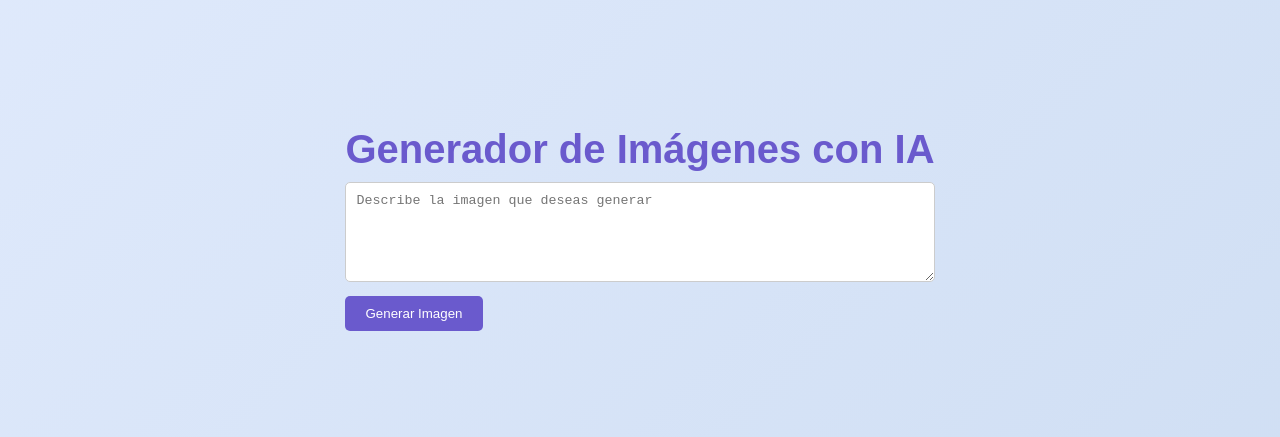
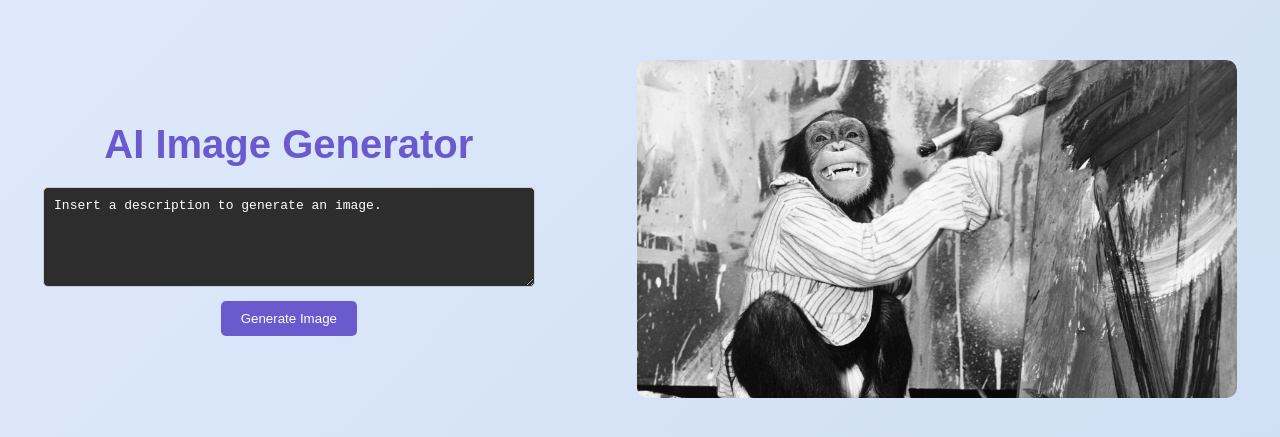
Before and after one commit to RaulMV22/IMAGIN-AI, a Next.js app: page / in a window 1280 px wide. Shown: the part 171-608 px from the top of the page. Built offline with nearby package versions, Linux system fonts and the light colour scheme.

Commit message:
Mejora de apariencia completa

```diff
--- a/src/components/MainScreen.css
+++ b/src/components/MainScreen.css
@@ -1,3 +1,4 @@
+/* 🌟 ESTILOS GENERALES */
 body {
     background: linear-gradient(135deg, #e0eafc, #cfdef3);
     font-family: 'Arial', sans-serif;
@@ -5,36 +6,58 @@ body {
     padding: 0;
 }
 
+/* 🌟 CONTENEDOR PRINCIPAL */
 .main-container {
     display: flex;
+    flex-direction: row;
     justify-content: center;
     align-items: center;
     height: 100vh;
+    width: 100%;
+    gap: 5vw;
+    padding: 2vw;
 }
 
-.card {
-    background: rgba(255, 255, 255, 0.8);
-    border-radius: 15px;
-    padding: 20px;
-    box-shadow: 0 4px 20px rgba(0, 0, 0, 0.1);
+/* 🌟 SECCIÓN DE ENTRADA */
+.input-area {
+    width: 40%;
+    max-width: 500px;
     text-align: center;
-    width: 400px;
+    margin-right: 3vw;
 }
 
 .title {
     font-size: 2.5em;
     color: #6a5acd;
+    margin-bottom: 20px;
 }
 
+/* Textarea */
 .textarea {
     width: 100%;
     height: 100px;
     border-radius: 5px;
     border: 1px solid #ccc;
     padding: 10px;
-    margin: 10px 0;
+    font-size: 1em;
+    background-color: #2d2d2d;
+    color: white;
+    transition: background-color 0.3s, opacity 0.3s;
 }
 
+/* Cuando el textarea está vacío */
+.textarea:empty {
+    color: grey;
+}
+
+/* Cambia de color cuando está deshabilitado */
+.textarea:disabled {
+    background-color: #555;
+    cursor: not-allowed;
+    opacity: 0.7;
+}
+
+/* Botón */
 .btn {
     background-color: #6a5acd;
     color: white;
@@ -42,6 +65,7 @@ body {
     border-radius: 5px;
     padding: 10px 20px;
     cursor: pointer;
+    margin-top: 10px;
     transition: background-color 0.3s;
 }
 
@@ -49,16 +73,50 @@ body {
     background-color: #5a4db1;
 }
 
-.status-message {
-    margin: 10px 0;
-    color: #333;
+/* 🌟 SECCIÓN DE LA IMAGEN */
+.image-area {
+    width: 50%;
+    max-width: 600px;
+    height: auto;
+    display: flex;
+    justify-content: center;
+    align-items: center;
+    background-color: transparent;
+    border-radius: 10px;
+    position: relative;
+    overflow: hidden;
 }
 
-.image-container {
-    margin-top: 20px;
+/* Imagen generada */
+.generated-image {
+    width: 100%;
+    height: auto;
+    object-fit: contain;
+    border-radius: 10px;
 }
 
-.generated-image {
-    max-width: 100%;
+/* 🌟 SPINNER Y OSCURECIMIENTO */
+.loading-overlay {
+    position: absolute;
+    width: 100%;
+    height: 100%;
+    background: rgba(0, 0, 0, 0.5);
+    display: flex;
+    justify-content: center;
+    align-items: center;
     border-radius: 10px;
 }
+
+.spinner {
+    border: 5px solid rgba(255, 255, 255, 0.3);
+    border-top: 5px solid white;
+    border-radius: 50%;
+    width: 50px;
+    height: 50px;
+    animation: spin 1s linear infinite;
+}
+
+@keyframes spin {
+    from { transform: rotate(0deg); }
+    to { transform: rotate(360deg); }
+}
--- a/src/components/MainScreen.tsx
+++ b/src/components/MainScreen.tsx
@@ -1,20 +1,23 @@
 import { useState, useEffect } from "react";
-import './MainScreen.css';
+import "./MainScreen.css";
 
 const MainScreen = () => {
-  const [prompt, setPrompt] = useState<string>("");
-  const [imageUrl, setImageUrl] = useState<string>("");
+  const defaultImage = "/images/default.jpg"; // Imagen por defecto
+  const defaultPlaceholder = "Insert a description to generate an image."; // Texto por defecto
+  const [prompt, setPrompt] = useState<string>(defaultPlaceholder);
+  const [imageUrl, setImageUrl] = useState<string>(defaultImage);
   const [loading, setLoading] = useState<boolean>(false);
   const [statusMessage, setStatusMessage] = useState<string>("");
 
   const generateImage = async () => {
-    if (!prompt.trim()) {
-      alert("Por favor ingresa una descripción para generar la imagen.");
+    if (!prompt.trim() || prompt === defaultPlaceholder) {
+      alert("Please enter a valid description.");
       return;
     }
 
     setLoading(true);
-    setStatusMessage("Generando imagen... Esto puede tardar hasta 5 minutos.");
+    setImageUrl(defaultImage); // Reinicia la imagen a la por defecto
+    setPrompt(defaultPlaceholder); // Restablece el texto del textarea
 
     try {
       const response = await fetch("/api/replicate", {
@@ -27,8 +30,7 @@ const MainScreen = () => {
       console.log("Respuesta de la API en el frontend:", data);
 
       if (data.imageUrl) {
-        setImageUrl(data.imageUrl);
-        setStatusMessage("Imagen generada con éxito.");
+        setImageUrl(data.imageUrl); // Carga la nueva imagen cuando se recibe
       } else {
         console.warn("No se recibió una imagen válida:", data);
         setStatusMessage("No se pudo generar la imagen. Intenta con otro prompt.");
@@ -41,7 +43,6 @@ const MainScreen = () => {
     }
   };
 
-  // Desaparecer el mensaje de estado después de 5 segundos
   useEffect(() => {
     if (statusMessage) {
       const timer = setTimeout(() => {
@@ -51,30 +52,54 @@ const MainScreen = () => {
     }
   }, [statusMessage]);
 
+  // Manejar el evento cuando el usuario hace clic en el textarea
+  const handleFocus = () => {
+    if (prompt === defaultPlaceholder) {
+      setPrompt("");
+    }
+  };
+
+  // Manejar cuando el usuario deja de escribir y no puso nada
+  const handleBlur = () => {
+    if (prompt.trim() === "") {
+      setPrompt(defaultPlaceholder);
+    }
+  };
+
+  // Manejar la tecla "Enter" en el textarea
+  const handleKeyDown = (event: React.KeyboardEvent<HTMLTextAreaElement>) => {
+    if (event.key === "Enter" && !loading) {
+      event.preventDefault();
+      generateImage();
+    }
+  };
+
   return (
     <div className="main-container">
       <div className="input-area">
-        <h1 className="title">Generador de Imágenes con IA</h1>
+        <h1 className="title">AI Image Generator</h1>
         <textarea
           value={prompt}
           onChange={(e) => setPrompt(e.target.value)}
-          placeholder="Describe la imagen que deseas generar"
+          onFocus={handleFocus}
+          onBlur={handleBlur}
+          onKeyDown={handleKeyDown}
           className="textarea"
+          disabled={loading}
         />
-        <br />
         <button onClick={generateImage} disabled={loading} className="btn">
-          {loading ? "Generando..." : "Generar Imagen"}
+          {loading ? "Generating..." : "Generate Image"}
         </button>
         {statusMessage && <p className="status-message">{statusMessage}</p>}
       </div>
+
       <div className="image-area">
-        {imageUrl && (
-          <img
-            src={imageUrl}
-            alt="Imagen generada"
-            className="generated-image"
-          />
+        {loading && (
+          <div className="loading-overlay">
+            <div className="spinner"></div>
+          </div>
         )}
+        <img src={imageUrl} alt="Generated Image" className={`generated-image ${loading ? "blurred" : ""}`} />
       </div>
     </div>
   );
```
Also changed, not shown: public/images/default.jpg (added).
